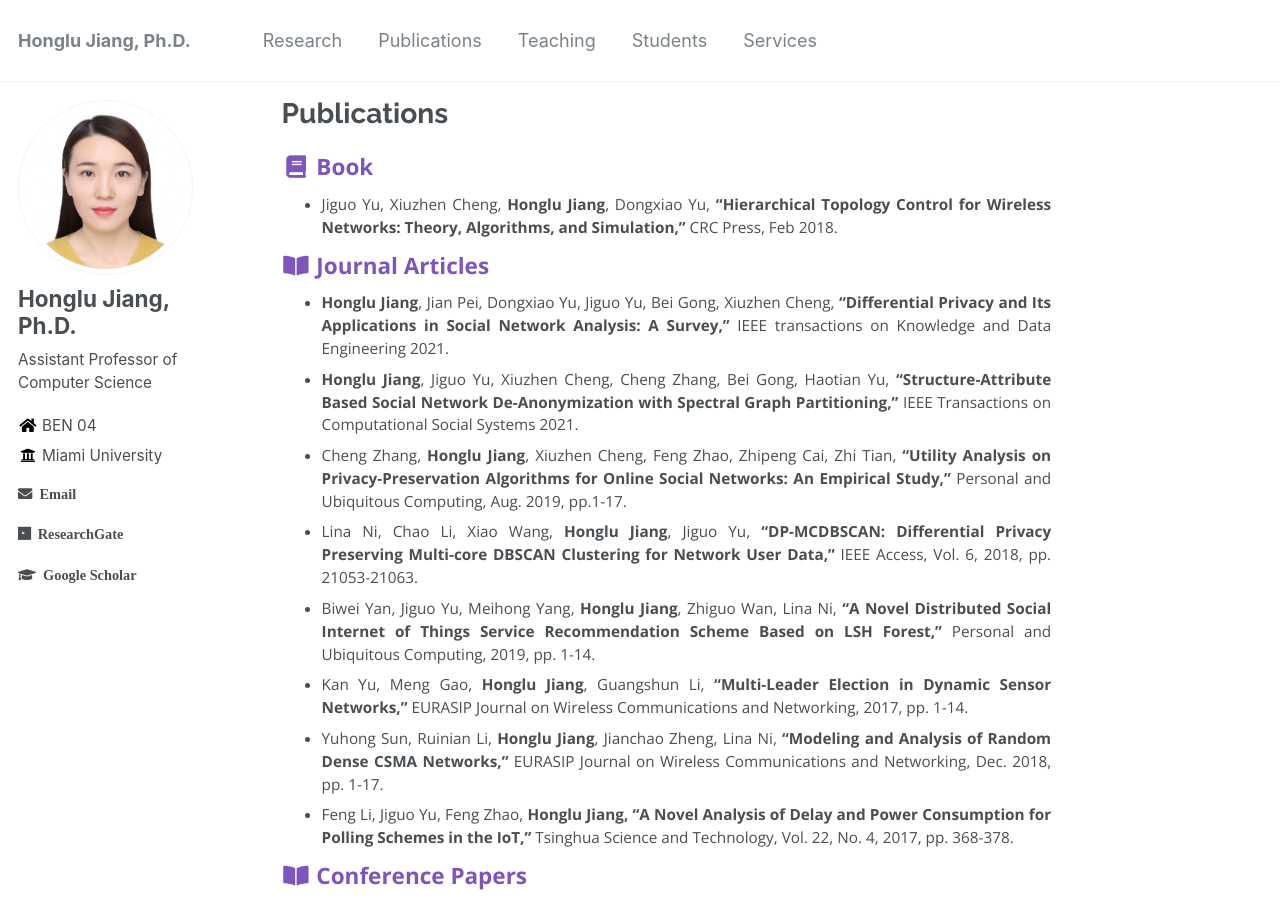
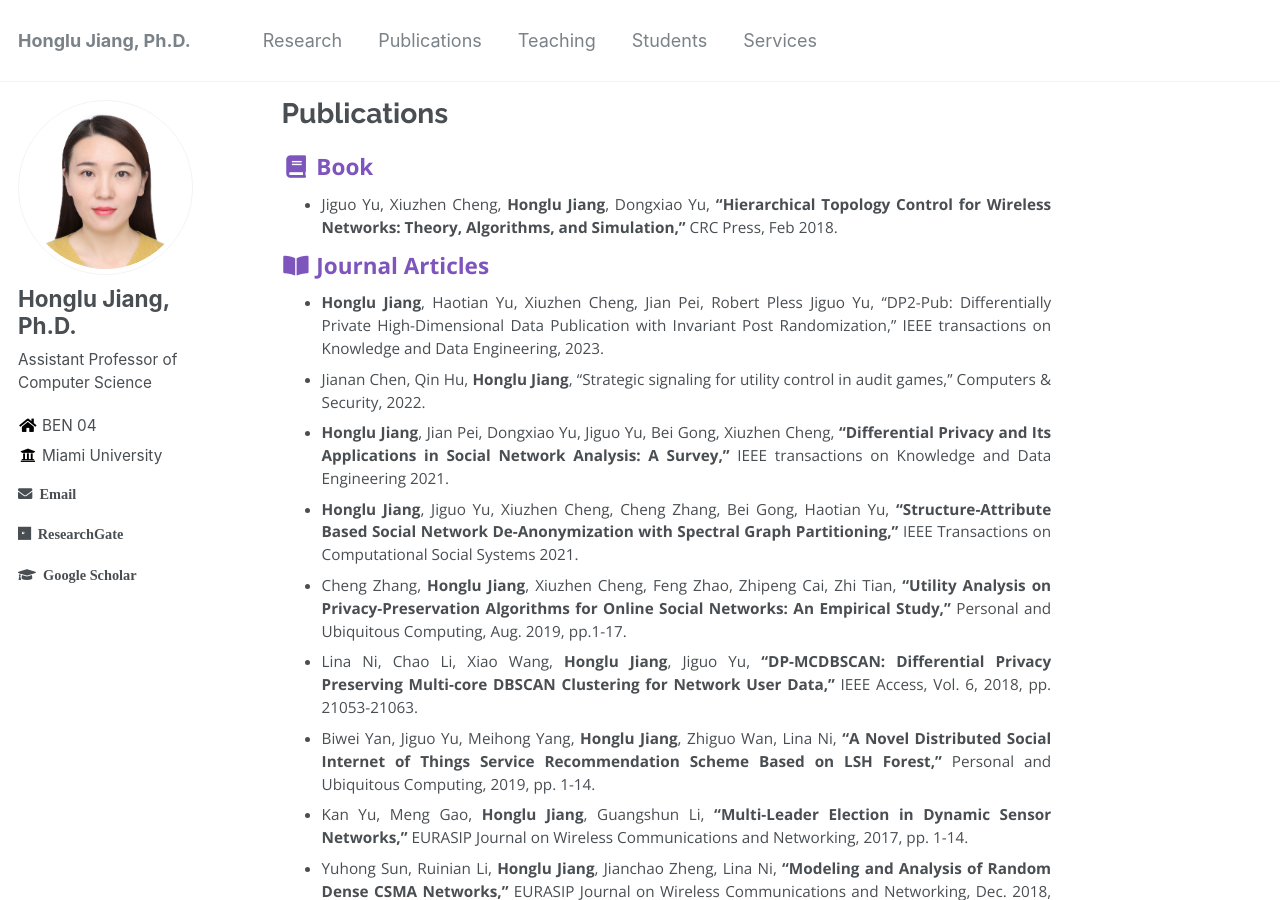
Before and after one commit to hljiang0720/hljiang.github.io, a Jekyll site: the page built from _pages/publications.md, in a window 1280 px wide and 900 px high. Built offline with Jekyll 4.4.1, drawn with Linux system fonts in a browser that asks for light colours.

Commit message:
Update publications.md

```diff
--- a/_pages/publications.md
+++ b/_pages/publications.md
@@ -8,6 +8,9 @@ author_profile: true
 * Jiguo Yu, Xiuzhen Cheng, **Honglu Jiang**, Dongxiao Yu, **“Hierarchical Topology Control for Wireless Networks: Theory, Algorithms, and Simulation,”** CRC Press, Feb 2018.
 
 ### <i class="fa fa-fw fa-book-open" aria-hidden="true"></i> Journal Articles
+* **Honglu Jiang**, Haotian Yu, Xiuzhen Cheng, Jian Pei, Robert Pless Jiguo Yu, “DP2-Pub: Differentially Private High-Dimensional Data Publication with Invariant Post Randomization,” IEEE transactions on Knowledge and Data Engineering, 2023.
+* Jianan Chen, Qin Hu, **Honglu Jiang**, “Strategic signaling for utility control in audit
+games,” Computers & Security, 2022.
 * **Honglu Jiang**, Jian Pei, Dongxiao Yu, Jiguo Yu, Bei Gong, Xiuzhen Cheng, **“Differential Privacy and Its Applications in Social Network Analysis: A Survey,”** IEEE transactions on Knowledge and Data Engineering 2021.
 * **Honglu Jiang**, Jiguo Yu, Xiuzhen Cheng, Cheng Zhang, Bei Gong, Haotian Yu, **“Structure-Attribute Based Social Network De-Anonymization with Spectral Graph Partitioning,”** IEEE Transactions on Computational Social Systems 2021.
 * Cheng Zhang, **Honglu Jiang**, Xiuzhen Cheng, Feng Zhao, Zhipeng Cai, Zhi Tian, **“Utility Analysis on Privacy-Preservation Algorithms for Online Social Networks: An Empirical Study,”** Personal and Ubiquitous Computing, Aug. 2019, pp.1-17.
```
